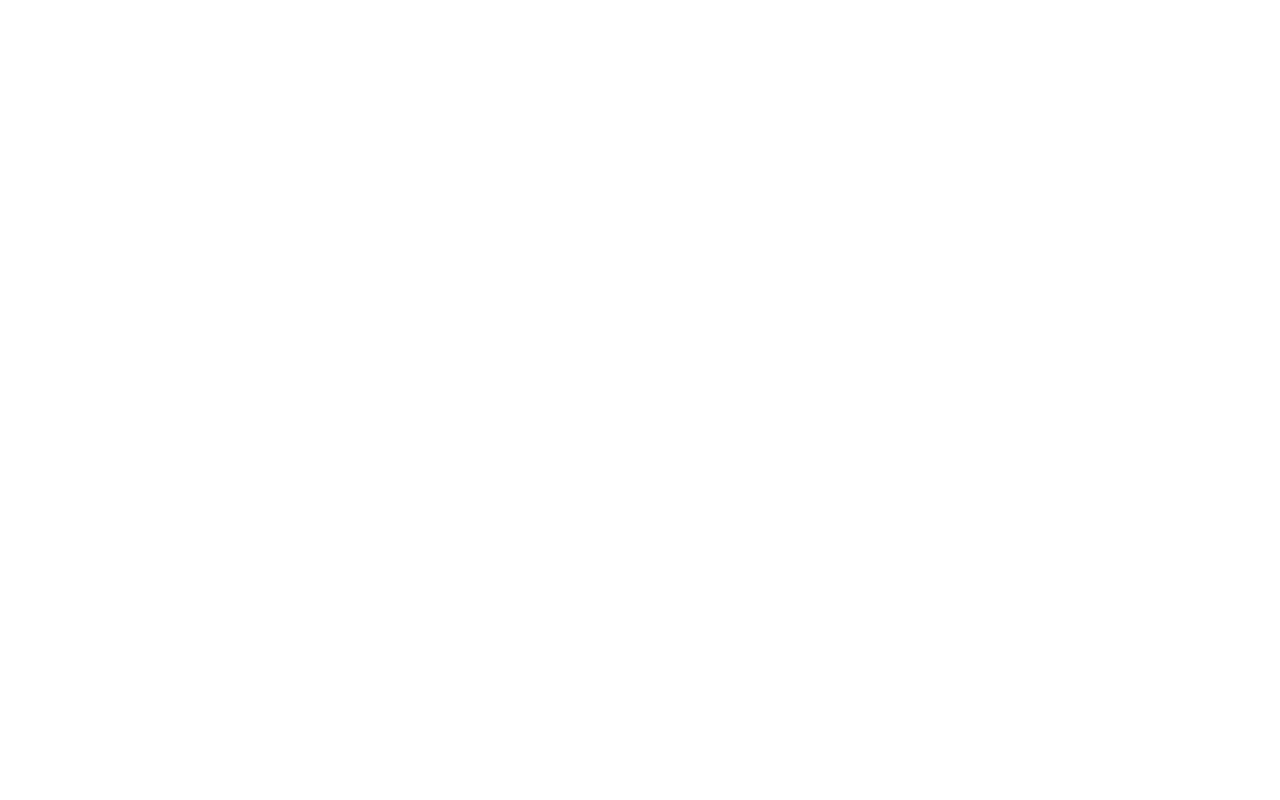
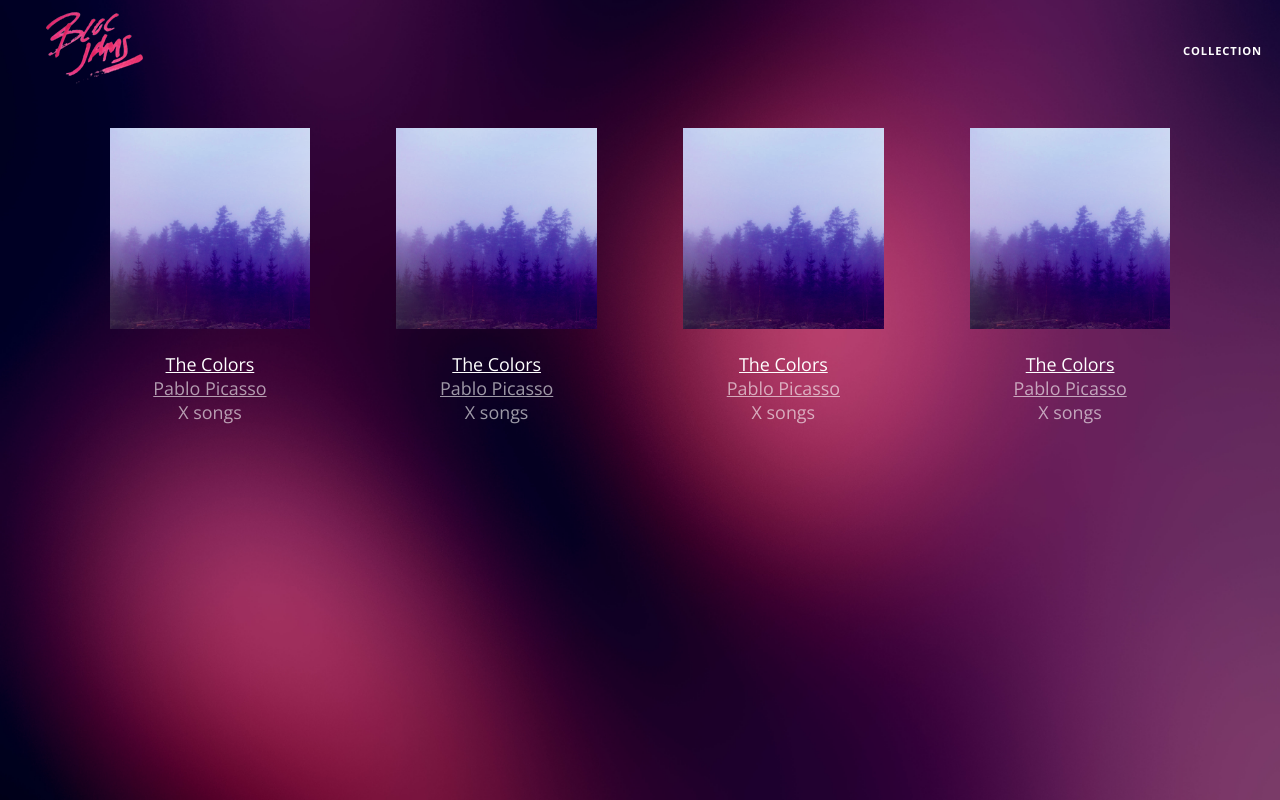
Before and after one commit to mmullen200/bloc-jams, a plain HTML site: page collection.html in a window 1280 px wide. Drawn offline with nearby package versions, Linux system fonts and the light colour scheme.

Commit message:
Finished checkpoint 9, take three, forgot to save some files before

```diff
--- a/collection.html
+++ b/collection.html
@@ -9,6 +9,70 @@
          <link rel="stylesheet" type="text/css" href="styles/main.css">
          <link rel="stylesheet" type="text/css" href="styles/collection.css">
      </head>
-     <body>
+     <body class = "collection">
+          <nav class="navbar"> <!-- nav bar -->
+             <a href="index.html" class="logo">
+                 <img src="assets/images/bloc_jams_logo.png" alt="bloc jams logo">
+             </a>
+             <div class="links-container">
+                 <a href="collection.html" class="navbar-link">collection</a>
+             </div>
+         </nav>
+
+              <section class="album-covers container clearfix">
+         <div class="collection-album-container column fourth">
+             <img src="assets/images/album_covers/01.png"/>
+             <div class="collection-album-info caption">
+                 <p>
+                     <a class="album-name" href="#">The Colors</a>
+                     <br/>
+                     <a href="#">Pablo Picasso</a>
+                     <br/>
+                     X songs
+                     <br/>
+                 </p>
+             </div>
+         </div>
+         <div class="collection-album-container column fourth">
+             <img src="assets/images/album_covers/01.png"/>
+             <div class="collection-album-info caption">
+                 <p>
+                     <a class="album-name" href="#">The Colors</a>
+                     <br/>
+                     <a href="#">Pablo Picasso</a>
+                     <br/>
+                     X songs
+                     <br/>
+                 </p>
+             </div>
+         </div>
+         <div class="collection-album-container column fourth">
+             <img src="assets/images/album_covers/01.png"/>
+             <div class="collection-album-info caption">
+                 <p>
+                     <a class="album-name" href="#">The Colors</a>
+                     <br/>
+                     <a href="#">Pablo Picasso</a>
+                     <br/>
+                     X songs
+                     <br/>
+                 </p>
+             </div>
+         </div>
+         <div class="collection-album-container column fourth">
+             <img src="assets/images/album_covers/01.png"/>
+             <div class="collection-album-info caption">
+                 <p>
+                     <a class="album-name" href="#">The Colors</a>
+                     <br/>
+                     <a href="#">Pablo Picasso</a>
+                     <br/>
+                     X songs
+                     <br/>
+                 </p>
+             </div>
+         </div>
+     </section>
+
      </body>
  </html>
--- a/styles/collection.css
+++ b/styles/collection.css
@@ -0,0 +1,40 @@
+body.collection {
+     background-image: url(../assets/images/blurred_backgrounds/blur_bg_2.jpg);
+     background-repeat: no-repeat;
+     background-attachment: fixed;
+     background-position: center center;
+     background-size: cover;
+ }
+
+ .album-covers {
+     position: relative;
+ }
+
+ .collection-album-container {
+     position: relative;
+     margin-top: 30px;
+     margin-bottom: 20px;
+     text-align: center;
+ }
+
+ .collection-album-container .caption {
+     margin-top: 10px;
+ }
+
+ .collection-album-container .caption p {
+     font-size: 1rem;
+     font-weight: 300;
+     color: rgba(255, 255, 255, 0.6);
+ }
+
+ .collection-album-container .caption p a {
+     color: rgba(255, 255, 255, 0.6);
+ }
+
+ .collection-album-container .caption p a.album-name {
+     color: white;
+ }
+
+ .collection-album-container img {
+     width: 80%;
+ }
--- a/styles/main.css
+++ b/styles/main.css
@@ -58,7 +58,9 @@ body.landing {
     cursor: pointer;
 }
 
-
+.links-container .navbar-link:hover {
+    color: rgb(233,50,117);
+}
 
      .container {
      margin: 0 auto;
```
